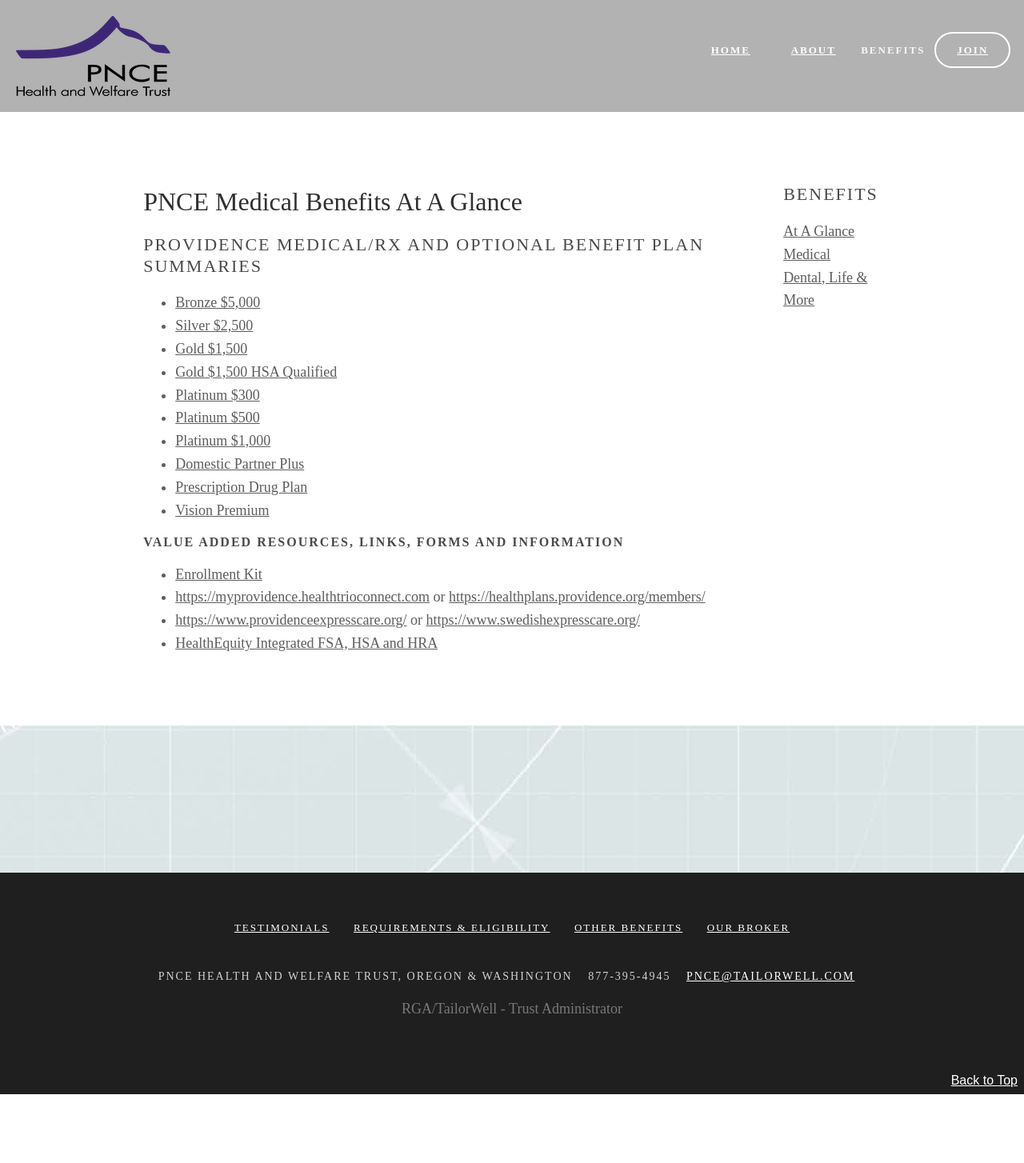
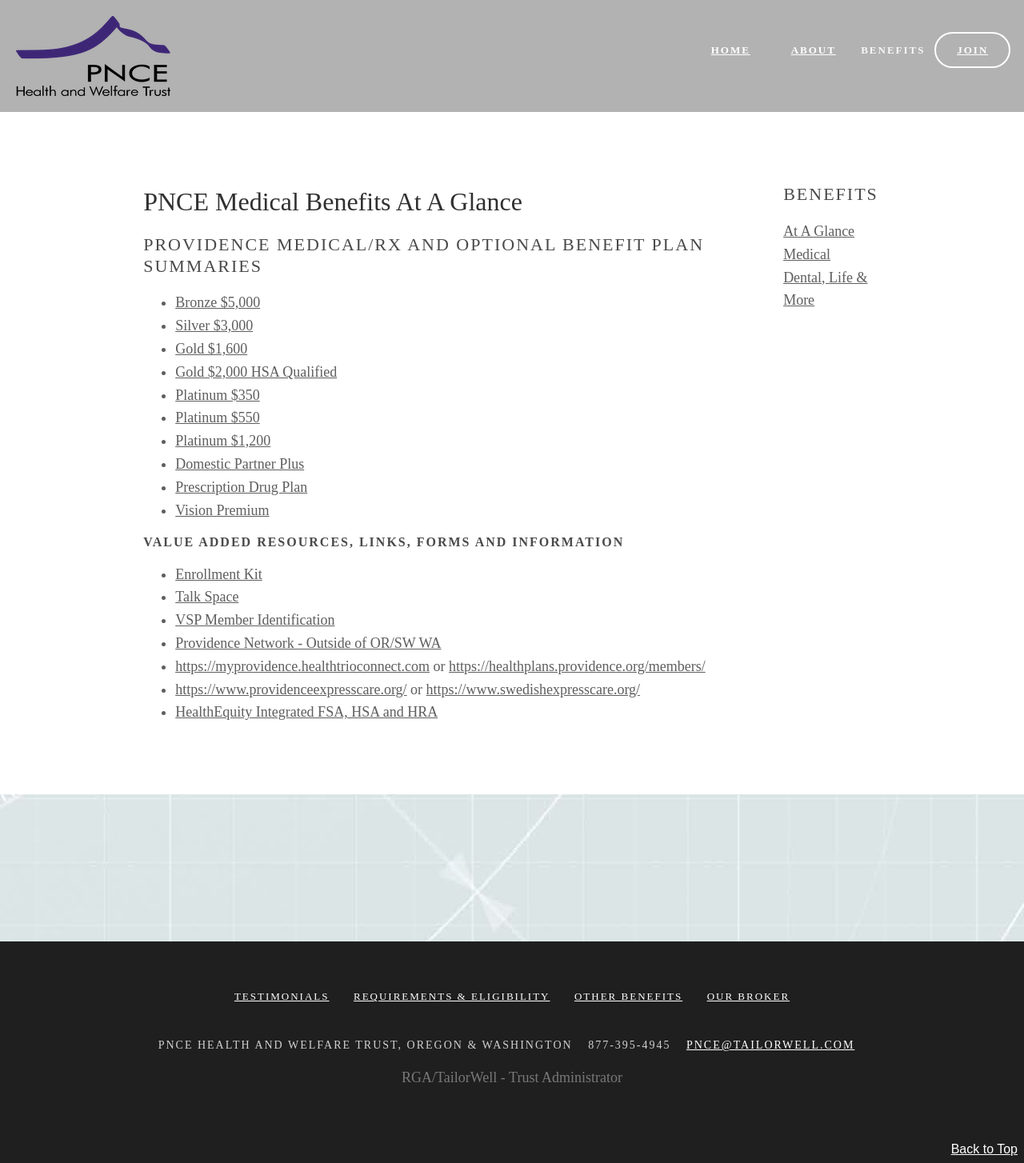
Before and after one commit to pncehwt/pncehwt.github.io, a Jekyll site: the page built from benefits/medical.md, in a window 1280 px wide. Shown: the whole page at 80% size. Built offline with Jekyll 4.4.1, drawn with Linux system fonts in a browser that asks for light colours; some web fonts are replaced; before the commit the page ends 1368 px from its top, so only the background shows below that.

Commit message:
Updated benefits medical page with new PDF content.

```diff
--- a/benefits/medical.md
+++ b/benefits/medical.md
@@ -17,26 +17,26 @@ layout: default
         <h1>{{ page.title }}</h1>
         <h2>{{ page.description }}</h2>
         <ul>
-          <li><a href="/assets/documents/2023/medical/Bronze5000.pdf">Bronze $5,000</a></li>
-          <li><a href="/assets/documents/2023/medical/Silver2500.pdf">Silver $2,500</a></li>
-          <li><a href="/assets/documents/2023/medical/Gold1500.pdf">Gold $1,500</a></li>
-          <li><a href="/assets/documents/2023/medical/Gold1500HDHP.pdf">Gold $1,500 HSA Qualified</a></li>
-          <li><a href="/assets/documents/2023/medical/Platinum300.pdf">Platinum $300</a></li>
-          <li><a href="/assets/documents/2023/medical/Platinum500.pdf">Platinum $500</a></li>
-          <li><a href="/assets/documents/2023/medical/Platinum1000.pdf">Platinum $1,000</a></li>
-          <li><a href="/assets/documents/2022/Medical/PNCEDomParPlus.pdf">Domestic Partner Plus</a></li>
-          <li><a href="/assets/documents/2023/medical/PNCERX15-20-30-60-200.pdf">Prescription Drug Plan</a></li>
-          <li><a href="/assets/documents/2022/Medical/ORLGVisionPremiumO+P.pdf">Vision Premium</a></li>
+          <li><a href="/assets/documents/2024/medical/Bronze5000.pdf">Bronze $5,000</a></li>
+          <li><a href="/assets/documents/2024/medical/Silver3000.pdf">Silver $3,000</a></li>
+          <li><a href="/assets/documents/2024/medical/Gold1600.pdf">Gold $1,600</a></li>
+          <li><a href="/assets/documents/2024/medical/Gold2000HDHP.pdf">Gold $2,000 HSA Qualified</a></li>
+          <li><a href="/assets/documents/2024/medical/Platinum350.pdf">Platinum $350</a></li>
+          <li><a href="/assets/documents/2024/medical/Platinum550.pdf">Platinum $550</a></li>
+          <li><a href="/assets/documents/2024/medical/Platinum1200.pdf">Platinum $1,200</a></li>
+          <li><a href="/assets/documents/2024/Medical/PNCEDomParPlus.pdf">Domestic Partner Plus</a></li>
+          <li><a href="/assets/documents/2024/medical/PNCERXSummary.pdf">Prescription Drug Plan</a></li>
+          <li><a href="/assets/documents/2022/Medical/ORLGVisionPremium.pdf">Vision Premium</a></li>
         </ul>
         <h3>Value added resources, Links, Forms and Information</h3>
         <ul>
-          <li><a href="/assets/documents/2023/medical/PNCE2023PHPMemberResourceGuide.pdf">Enrollment Kit</a>
-          </li>
+          <li><a href="/assets/documents/2024/medical/PNCE2024PHPMemberResourceGuide.pdf">Enrollment Kit</a></li>
+          <li><a href="/assets/documents/2024/medical/PHP23-012TalkSpacer.pdf">Talk Space</a></li>
+          <li><a href="/assets/documents/2024/medical/VSPMemberIdentification.pdf">VSP Member Identification</a></li>
+          <li><a href="/assets/documents/2024/medical/CignaIDCardFlyer_v2.pdf">Providence Network - Outside of OR/SW WA</a></li>
           <li>
-            <a href="https://myprovidence.healthtrioconnect.com/"
-              target="_blank">https://myprovidence.healthtrioconnect.com</a>
-            or <a href="https://healthplans.providence.org/members/"
-              target="_blank">https://healthplans.providence.org/members/</a>
+            <a href="https://myprovidence.healthtrioconnect.com/" target="_blank">https://myprovidence.healthtrioconnect.com</a>
+            or <a href="https://healthplans.providence.org/members/" target="_blank">https://healthplans.providence.org/members/</a>
           </li>
           <li>
             <a href="https://www.providenceexpresscare.org/" target="_blank">https://www.providenceexpresscare.org/</a>
```
Also changed, not shown: 14 other files.
